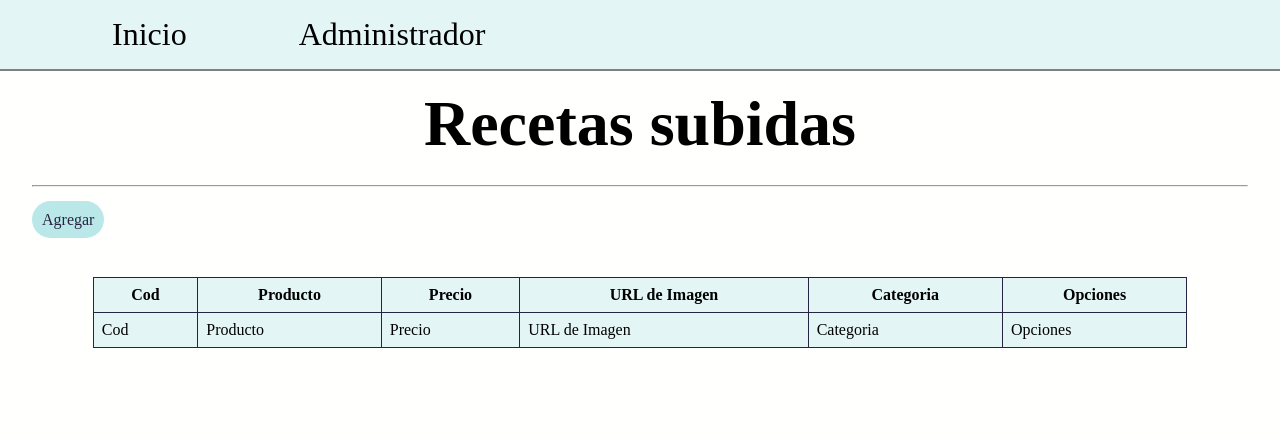
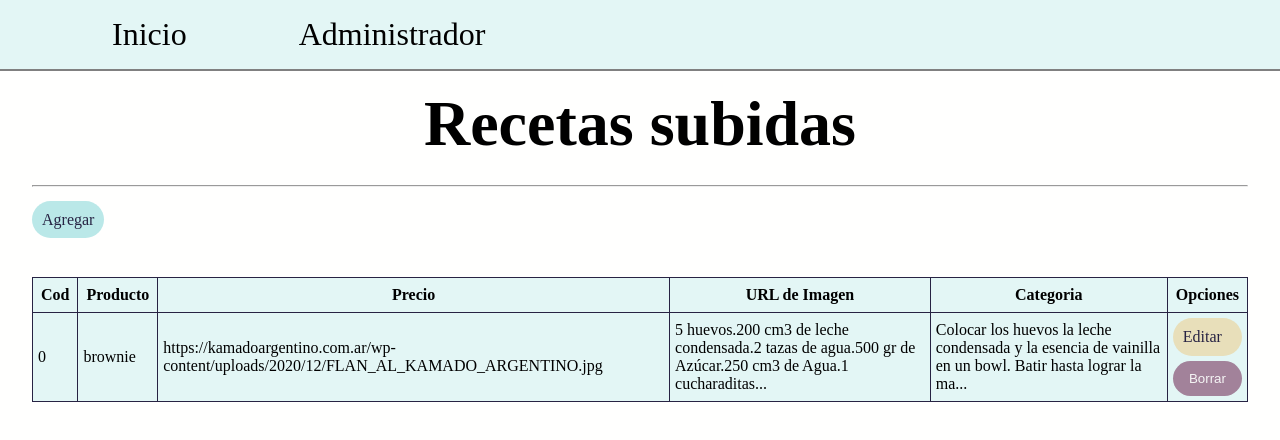
Before and after one commit to nicofara27/tp1-ej14-react, a React (Create React App) app: page /administrador in a window 1280 px wide. Shown: the top 440 px of the page. Built offline with nearby package versions, Linux system fonts and the light colour scheme; data requests are answered from the project's data file.

Commit message:
Funcion para maquetar las recetas en el index y en la tabla de administrador

```diff
--- a/db.json
+++ b/db.json
@@ -4,7 +4,8 @@
         "nombreReceta": "brownie",
         "imagen": "https://kamadoargentino.com.ar/wp-content/uploads/2020/12/FLAN_AL_KAMADO_ARGENTINO.jpg",
         "ingredientes": "5 huevos.200 cm3 de leche condensada.2 tazas de agua.500 gr de Azúcar.250 cm3 de Agua.1 cucharaditas de esencia de vainilla",
-        "pasos": "Colocar los huevos la leche condensada y la esencia de vainilla en un bowl. Batir hasta lograr la mayor cantidad de aireado posible. En una sartén con fuego bajo colocar de forma progresiva el azúcar y el agua, siempre en la proporción de 2 x 1, hasta terminar la totalidad del los dos componentes y tome consistencia (pasará de un espeso «jarabe» a ir adquiriendo una tonalidad más oscura).El punto ideal del caramelo es cuando su color es claro (como la miel). Si se pone muy oscuro puede tomar un sabor amargo. Encender el Kamado Argentino con fuego fuerte hasta los 200C. Colocar el caramelo sobre todo el molde para que nos haga las veces de desmoldante. Verter el contenido del bowl y colocar en baño maría en el kamado. Hornear por 50 minutos a 180 C / 200 C. Retirar, dejar enfriar y desmoldar."
+        "pasos": "Colocar los huevos la leche condensada y la esencia de vainilla en un bowl. Batir hasta lograr la mayor cantidad de aireado posible. En una sartén con fuego bajo colocar de forma progresiva el azúcar y el agua, siempre en la proporción de 2 x 1, hasta terminar la totalidad del los dos componentes y tome consistencia (pasará de un espeso «jarabe» a ir adquiriendo una tonalidad más oscura).El punto ideal del caramelo es cuando su color es claro (como la miel). Si se pone muy oscuro puede tomar un sabor amargo. Encender el Kamado Argentino con fuego fuerte hasta los 200C. Colocar el caramelo sobre todo el molde para que nos haga las veces de desmoldante. Verter el contenido del bowl y colocar en baño maría en el kamado. Hornear por 50 minutos a 180 C / 200 C. Retirar, dejar enfriar y desmoldar.",
+        "id": 0
       }
     ]
   }
--- a/src/App.css
+++ b/src/App.css
@@ -96,9 +96,10 @@ table {
   min-width: 90%;
   background: #e3f6f5;
 }
-table, th {
+table, th, td {
   border: 1px solid #272343;
   border-collapse: collapse;
+  padding: 5px;
 }
 th {
   padding: .5rem;
@@ -106,6 +107,32 @@ th {
 tbody th {
   text-align: start;
   font-weight: lighter;
+}
+td {
+  text-overflow: ellipsis;
+  overflow: hidden;
+}
+td:last-child div {
+  display: flex;
+  flex-direction: column;
+  gap: 5px;
+}
+
+.btnEditar {
+  padding: 10px 10px;
+  background:#e8dfba;
+  border-radius: 20px;
+  border: none;
+  color: #272343;
+  text-decoration: none;
+}
+.btnBorrar {
+  padding: 10px 10px;
+  background: #a2829a;
+  border-radius: 20px;
+  border: none;
+  color: whitesmoke;
+  text-decoration: none;
 }
 
 /* Pagina subir receta */
--- a/src/components/ListaRecetas.jsx
+++ b/src/components/ListaRecetas.jsx
@@ -1,15 +1,35 @@
+import { useEffect, useState } from "react";
+import Swal from "sweetalert2";
+import { consultarRecetasApi } from "./helpers/queries";
 import Receta from "./Receta";
 
 const ListaRecetas = () => {
+  let [recetas, setRecetas] = useState([]);
+
+  useEffect(() => {
+    consultarRecetasApi().then(
+      (respuesta) =>{
+        setRecetas(respuesta)
+      },
+      (reason)=>{
+        console.log(reason);
+
+        Swal.fire(
+          'Ocurrio un error',
+          'Intentelo nuevamente en unos minutos',
+          'error'
+        )
+      }
+    );
+  }, [])
+
+
   return (
     <div>
         <h1 className="titulo">Lista de recetas</h1>
         <hr />
       <section className="recetasContainer">
-        <Receta></Receta>
-        <Receta></Receta>
-        <Receta></Receta>
-        <Receta></Receta>
+        {recetas.map((receta)=><Receta key={receta.id} receta={receta}></Receta>)}
       </section>
     </div>
   );
--- a/src/components/Receta.jsx
+++ b/src/components/Receta.jsx
@@ -1,15 +1,16 @@
 
 
-const Receta = () => {
+const Receta = ({receta}) => {
+  const {nombreReceta, imagen} = {...receta}
     return (
         <article className="receta">
           <div>
             <img
-              src="https://t1.rg.ltmcdn.com/es/posts/2/2/1/alfajores_de_maicena_con_aceite_76122_300_square.webp"
-              alt="Alfajores de maicena"
+              src={imagen}
+              alt={nombreReceta}
             />
           </div>
-          <h3>Alfajores de maicena</h3>
+          <h3>{nombreReceta}</h3>
           <button>Ver mas</button>
         </article>
     );
--- /dev/null
+++ b/src/components/RecetaAdmin.jsx
@@ -0,0 +1,37 @@
+import { Link } from "react-router-dom";
+
+const RecetaAdmin = ({ receta }) => {
+  const { id, nombreReceta, imagen, ingredientes, pasos } = { ...receta };
+
+  //Funciones para recortar el texto de ingredientes y pasos cuando son muy largos
+  const ingr = ingredientes;
+  let ingr2 = "";
+  if (ingr != null && ingr.length > 100) {
+    ingr2 = ingr.slice(0, 100) + "...";
+  }
+  const pasosRecortados = pasos;
+  let pasosRecortados2 = "";
+  if (pasosRecortados != null && pasosRecortados.length > 100) {
+    pasosRecortados2 = pasosRecortados.slice(0, 100) + "...";
+  }
+
+  return (
+    <tr>
+      <td>{id}</td>
+      <td>{nombreReceta}</td>
+      <td>{imagen}</td>
+      <td>{ingr2}</td>
+      <td>{pasosRecortados2}</td>
+      <td>
+        <div>
+          <Link className="btnEditar" to={`/administrar/editar/${id}`}>
+            Editar
+          </Link>
+          <button className="btnBorrar">Borrar</button>
+        </div>
+      </td>
+    </tr>
+  );
+};
+
+export default RecetaAdmin;
--- a/src/components/helpers/queries.js
+++ b/src/components/helpers/queries.js
@@ -17,3 +17,15 @@ export const crearRecetaApi = async(receta)=>{
         return false;
     }
 }
+
+export const consultarRecetasApi = async()=>{
+    try {
+        console.log("asd")
+        const respuesta = await fetch(URL);
+        const listaRecetas = await respuesta.json();
+        return listaRecetas;
+    } catch (error) {
+        console.log(error);
+        return false
+    }
+}
--- a/src/components/view/Administrador.jsx
+++ b/src/components/view/Administrador.jsx
@@ -1,6 +1,20 @@
+import { useEffect, useState } from "react";
 import { Link } from "react-router-dom";
+import { consultarRecetasApi } from "../helpers/queries";
+import RecetaAdmin from "../RecetaAdmin";
 
 const Administrador = () => {
+  let [recetas, setRecetas] = useState([]);
+  console.log(recetas)
+  useEffect(() => {
+    consultarRecetasApi().then(
+      (respuesta)=>{
+        setRecetas(respuesta);
+      }
+    )
+  }, [])
+
+
   return (
     <section className="administradorContainer">
       <div>
@@ -25,23 +39,8 @@ const Administrador = () => {
             </tr>
           </thead>
           <tbody>
-            <tr>
-              <th>Cod</th>
-              <th>Producto</th>
-              <th>Precio</th>
-              <th>URL de Imagen</th>
-              <th>Categoria</th>
-              <th>Opciones</th>
-            </tr>
-            {/* aqui tengo que hacer un map  */}
-            {
-              // opcion 1
-              // productos.map((producto)=> {return <ItemProducto key={producto.id} producto={producto}></ItemProducto>} )
-              // opcion 2
-              // productos.map((producto)=> <ItemProducto key={producto.id} {...producto}></ItemProducto> )
-              // opcion 3
-              // productos.map((producto)=> <ItemProducto key={producto.id} producto={producto} setProductos={setProductos}></ItemProducto> )
-            }
+          { recetas.map((receta)=> <RecetaAdmin key={receta.id} receta={receta} setRecetas={setRecetas}></RecetaAdmin> )
+          }
           </tbody>
         </table>
       </div>
```
